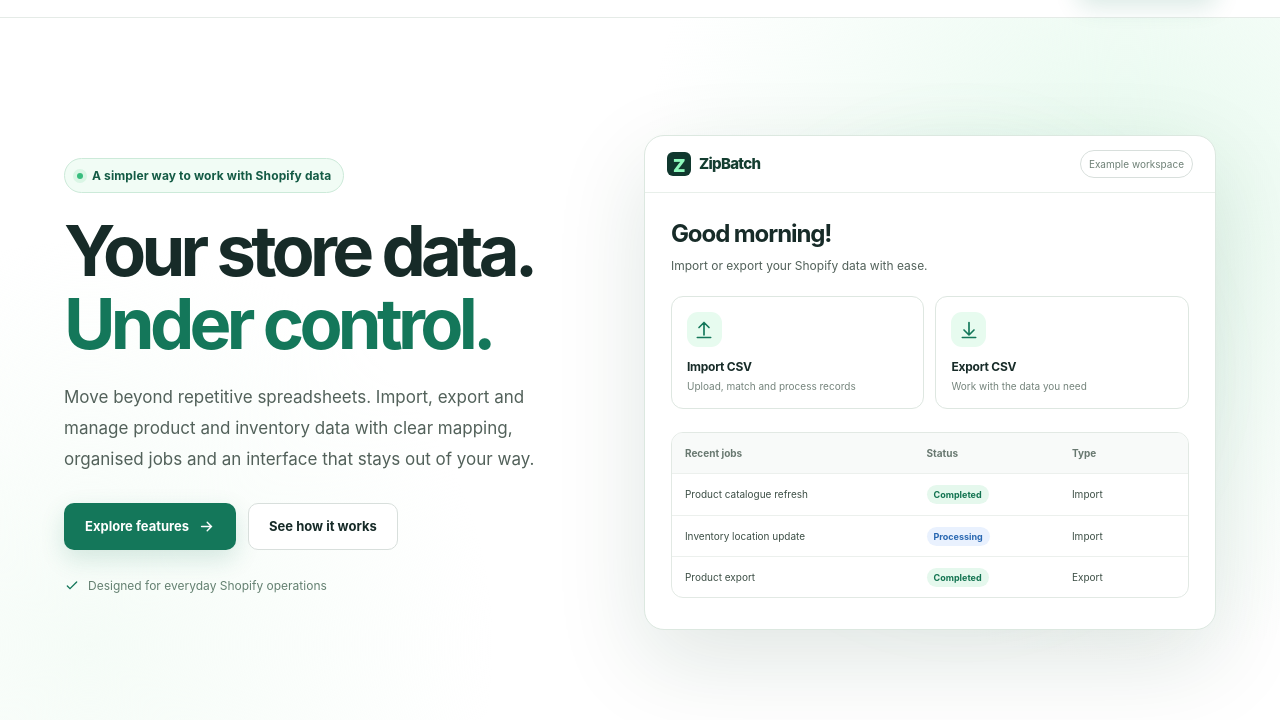
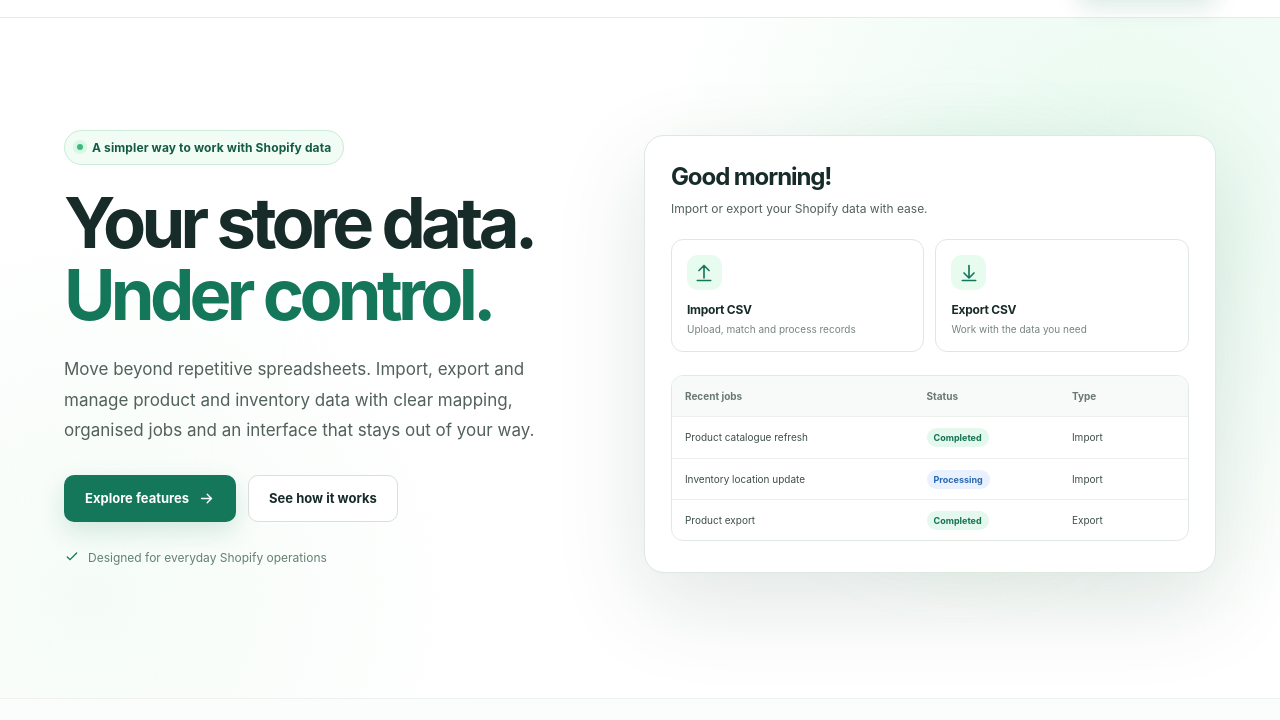
Before and after one commit to airestudios/zipbatch-web, a plain HTML site: page index.html in a window 1280 px wide. Shown: the part 69-789 px from the top of the page. Drawn offline with Linux system fonts and the light colour scheme.

Commit message:
Update index.html

```diff
--- a/index.html
+++ b/index.html
@@ -43,7 +43,7 @@
   <div class="hero-actions"><a class="pill primary" href="#features">Explore features <svg viewBox="0 0 24 24" fill="none" stroke="currentColor" stroke-width="2" stroke-linecap="round"><path d="M5 12h14m-6-6 6 6-6 6"/></svg></a><a class="pill secondary" href="#how-it-works">See how it works</a></div>
   <div class="micro"><svg viewBox="0 0 24 24" fill="none" stroke="currentColor" stroke-width="2" stroke-linecap="round"><path d="m5 12 4 4L19 6"/></svg> Designed for everyday Shopify operations</div>
 </div><div class="preview-wrap" aria-label="Illustrative ZipBatch dashboard preview"><div class="preview-halo"></div>
-  <div class="app-preview"><div class="preview-head"><div class="tiny-logo"><span class="tiny-square">Z</span> ZipBatch</div><span class="preview-tag">Example workspace</span></div><div class="preview-body"><h3>Good morning!</h3><p class="sub">Import or export your Shopify data with ease.</p><div class="preview-cards"><div class="preview-card"><div class="ico"><svg viewBox="0 0 24 24" fill="none" stroke="currentColor" stroke-width="2" stroke-linecap="round" stroke-linejoin="round"><path d="M12 18V3m-6 6 6-6 6 6M4 21h16"/></svg></div><strong>Import CSV</strong><span>Upload, match and process records</span></div><div class="preview-card"><div class="ico"><svg viewBox="0 0 24 24" fill="none" stroke="currentColor" stroke-width="2" stroke-linecap="round" stroke-linejoin="round"><path d="M12 3v15m-6-6 6 6 6-6M4 21h16"/></svg></div><strong>Export CSV</strong><span>Work with the data you need</span></div></div><div class="preview-table"><div class="p-row"><span>Recent jobs</span><span>Status</span><span>Type</span></div><div class="p-row"><span>Product catalogue refresh</span><span><span class="s-badge">Completed</span></span><span>Import</span></div><div class="p-row"><span>Inventory location update</span><span><span class="s-badge busy">Processing</span></span><span>Import</span></div><div class="p-row"><span>Product export</span><span><span class="s-badge">Completed</span></span><span>Export</span></div></div></div></div>
+  <div class="app-preview"><div class="preview-body"><h3>Good morning!</h3><p class="sub">Import or export your Shopify data with ease.</p><div class="preview-cards"><div class="preview-card"><div class="ico"><svg viewBox="0 0 24 24" fill="none" stroke="currentColor" stroke-width="2" stroke-linecap="round" stroke-linejoin="round"><path d="M12 18V3m-6 6 6-6 6 6M4 21h16"/></svg></div><strong>Import CSV</strong><span>Upload, match and process records</span></div><div class="preview-card"><div class="ico"><svg viewBox="0 0 24 24" fill="none" stroke="currentColor" stroke-width="2" stroke-linecap="round" stroke-linejoin="round"><path d="M12 3v15m-6-6 6 6 6-6M4 21h16"/></svg></div><strong>Export CSV</strong><span>Work with the data you need</span></div></div><div class="preview-table"><div class="p-row"><span>Recent jobs</span><span>Status</span><span>Type</span></div><div class="p-row"><span>Product catalogue refresh</span><span><span class="s-badge">Completed</span></span><span>Import</span></div><div class="p-row"><span>Inventory location update</span><span><span class="s-badge busy">Processing</span></span><span>Import</span></div><div class="p-row"><span>Product export</span><span><span class="s-badge">Completed</span></span><span>Export</span></div></div></div></div>
 
 </div></div></section>
 <div class="ribbon"><div class="shell ribbon-inner"><span><svg viewBox="0 0 24 24" fill="none" stroke="currentColor" stroke-width="2"><path d="M4 5h16v14H4zM8 9h8M8 13h5"/></svg> Clean column mapping</span><span><svg viewBox="0 0 24 24" fill="none" stroke="currentColor" stroke-width="2"><path d="M12 2v8l4 2M12 22a10 10 0 1 0 0-20 10 10 0 0 0 0 20"/></svg> Jobs built for repeat work</span><span><svg viewBox="0 0 24 24" fill="none" stroke="currentColor" stroke-width="2"><path d="M4 17l6-6 4 4 6-9"/></svg> Clear processing updates</span></div></div>
```
